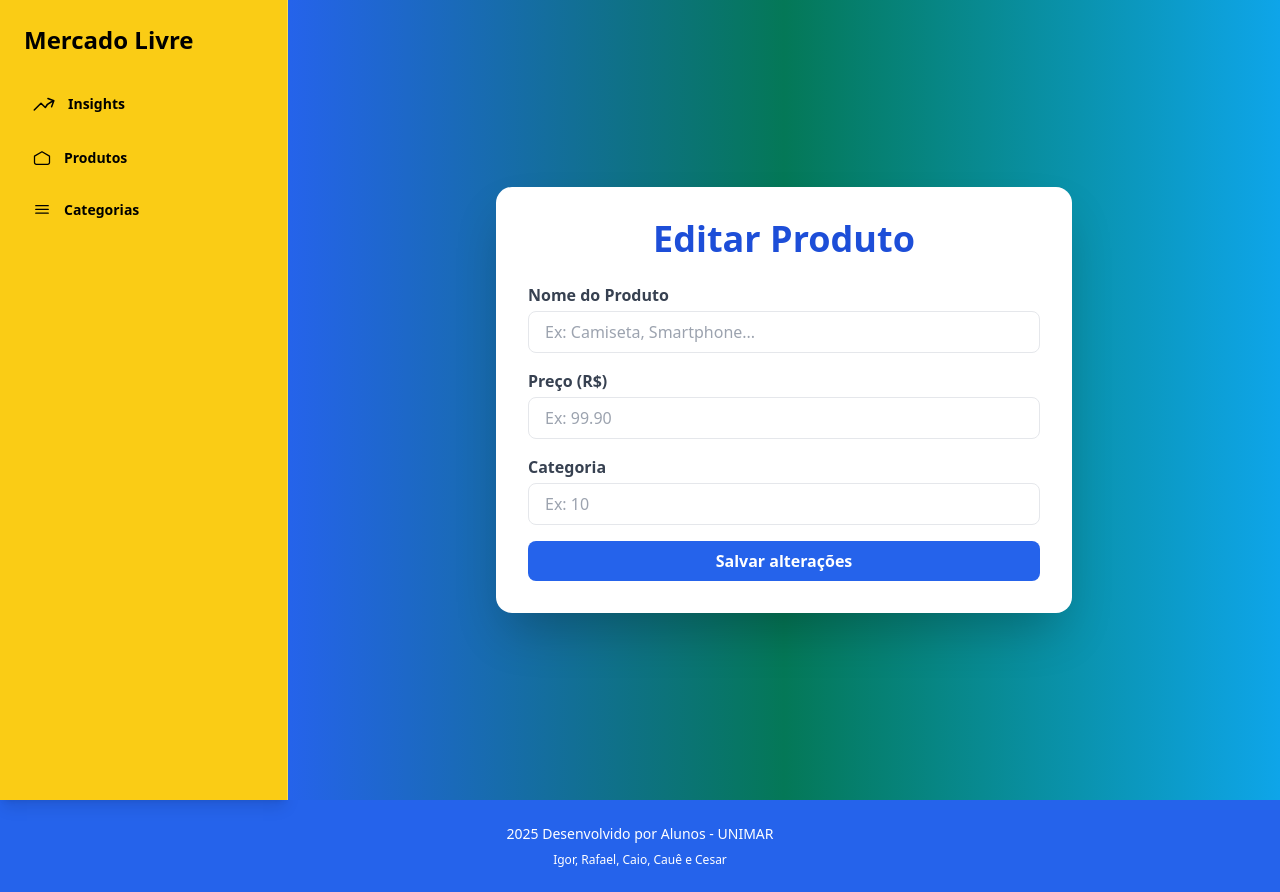
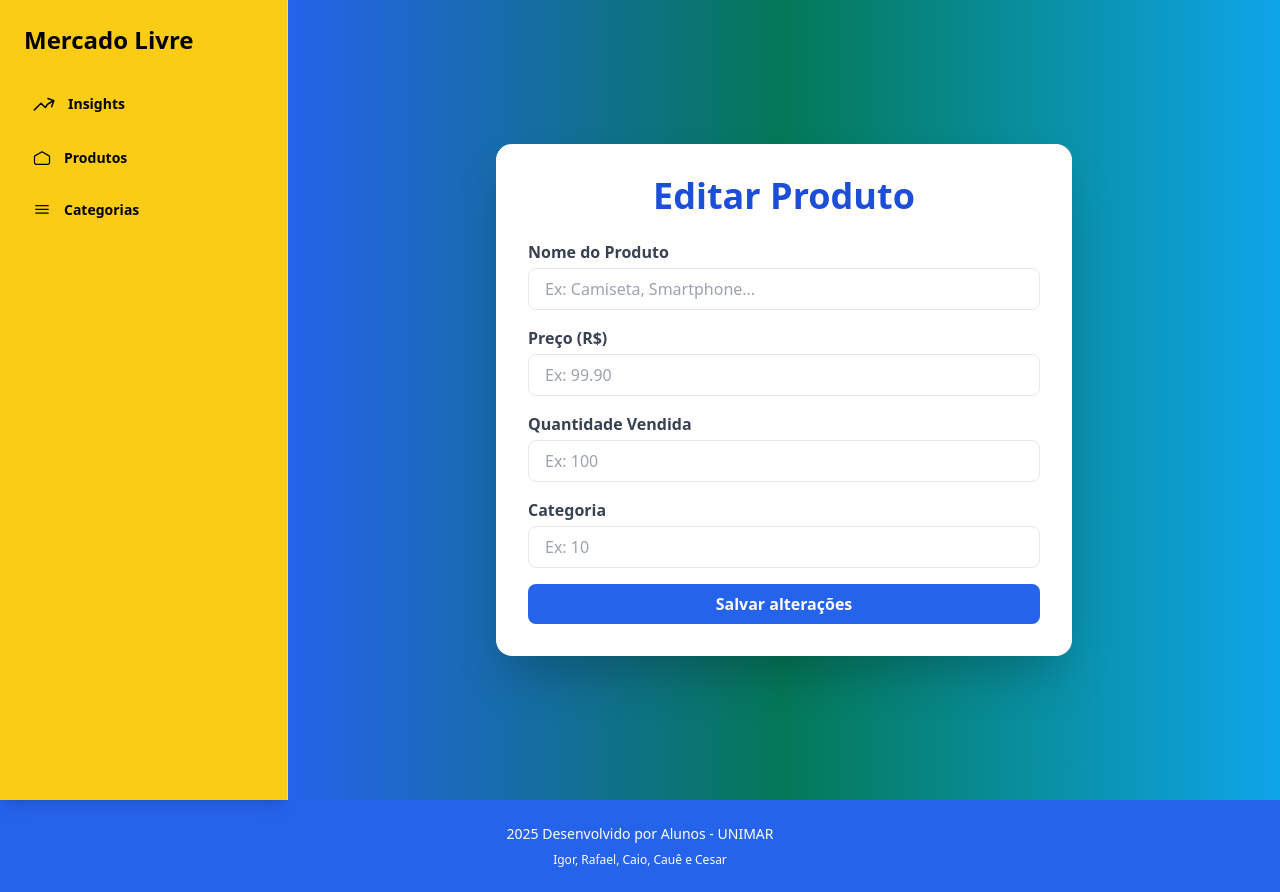
Before and after one commit to IgorHAlves/Fabrica_de_Projetos_Frontend, a Vue app: page /editar/1 in a window 1280 px wide. Built offline with nearby package versions, Linux system fonts and the light colour scheme; no server answers.

Commit message:
fix: Ajustada tela de edição de produtos e categorias  para que ja venham com  os dados dos que  serão editados

```diff
--- a/src/views/EdicaoCategoriaView.vue
+++ b/src/views/EdicaoCategoriaView.vue
@@ -36,7 +36,7 @@
 const editarCategoria = async() => {
     try {
         const response = await axios.get(`https://localhost:7256/v1/categorias/${categoriaId}`)
-        const categoria = response.data;
+        const categoria = response.data.data;
         nomeCategoria.value = categoria.nome
 
 
--- a/src/views/EdicaoProdutoView.vue
+++ b/src/views/EdicaoProdutoView.vue
@@ -20,6 +20,12 @@
                         placeholder="Ex: 99.90" required />
                 </div>
 
+                       <div class="mb-4">
+                    <label class="block text-gray-700 mb-1 font-semibold">Quantidade Vendida</label>
+                    <input type="number" v-model="quantidadeVenda"
+                        class="w-full px-4 py-2 border rounded-lg focus:outline-none focus:ring-2 focus:ring-pink-500"
+                        placeholder="Ex: 100" required />
+                </div>
 
                 <div class="mb-4">
                     <label class="block text-gray-700 mb-1 font-semibold">Categoria</label>
@@ -27,6 +33,7 @@
                         class="w-full px-4 py-2 border rounded-lg focus:outline-none focus:ring-2 focus:ring-pink-500"
                         placeholder="Ex: 10" required />
                 </div>
+
 
                 <button type="submit"
                     class="w-full bg-blue-600 hover:bg-blue-700 text-white font-semibold py-2 px-4 rounded-lg transition duration-300">
@@ -48,19 +55,25 @@
 
 const nome = ref("");
 const preco = ref("");
+const quantidadeVenda = ref("");
+
 const idCategoria = ref("");
 
 const editarProduto = async() => {
     try {
         const response = await axios.get(`https://localhost:7256/v1/produtos/${produtoId}`)
-        const produto = response.data;
+        const produto = response.data.data;
+        console.log(produto);
+
         nome.value = produto.nome
-        idCategoria.value = produto.idCategoria
+        quantidadeVenda.value = produto.quantidadeVenda
+        console.log(quantidadeVenda.value);
+
+        idCategoria.value = produto.categoria.id
         preco.value = produto.preco
 
     } catch (error) {
         console.error("Erro ao carregar produto", error);
-
     }
 }
 
@@ -68,6 +81,7 @@
     const atualizacaoDados = {
         nome: nome.value,
         preco: preco.value,
+        quantidadeVenda: quantidadeVenda.value,
         idCategoria: idCategoria.value,
     };
 
```
